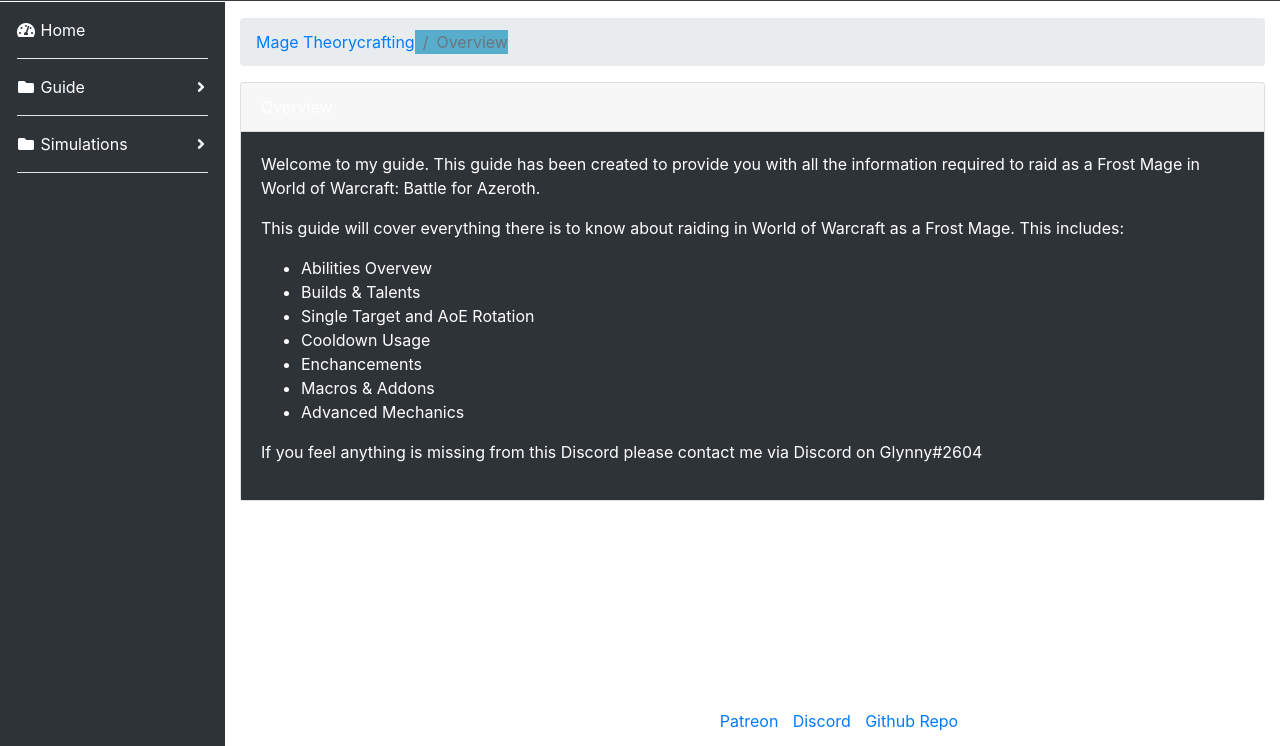
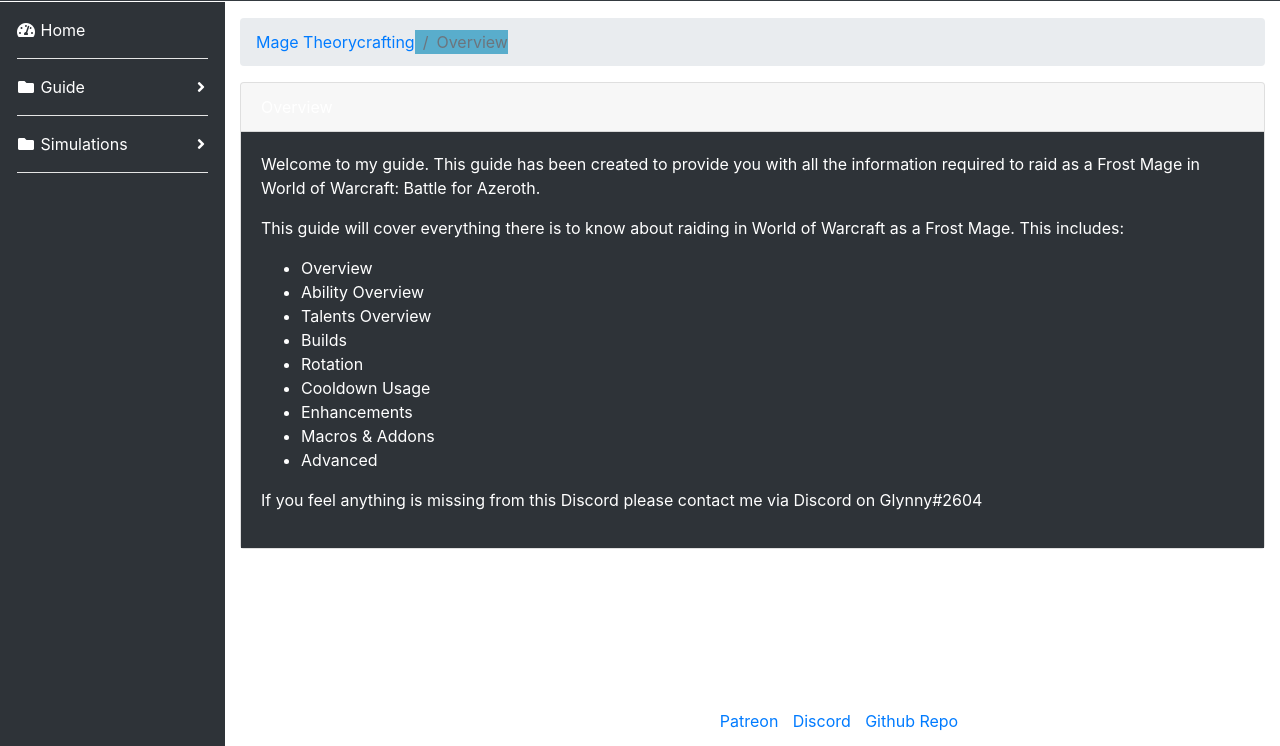
Before and after one commit to Glynnyx/Mage-Theorycrafting, a website with bundled scripts: page Overview.html in a window 1280 px wide. Shown: the part 55-801 px from the top of the page. Built offline with nearby package versions, Linux system fonts and the light colour scheme.

Commit message:
Update github
change overview to have a proper href list

```diff
--- a/Overview.html
+++ b/Overview.html
@@ -103,13 +103,15 @@
 
                 <p>
                   <ul>
-                    <li>Abilities Overvew</li>
-                    <li>Builds & Talents</li>
-                    <li>Single Target and AoE Rotation</li>
-                    <li>Cooldown Usage</li>
-                    <li>Enchancements</li>
-                    <li>Macros & Addons</li>
-                    <li>Advanced Mechanics</li>
+                    <li><a class="OverviewLI" href="Overview.html" target="_blank">Overview</li></a>
+                    <li><a class="OverviewLI" href="AbilityOverview.html" target="_blank">Ability Overview</li></a>
+                    <li><a class="OverviewLI" href="TalentOverview.html" target="_blank">Talents Overview</li></a>
+                    <li><a class="OverviewLI" href="Builds.html" target="_blank">Builds</li></a>
+                    <li><a class="OverviewLI" href="Rotation.html" target="_blank">Rotation</li></a>
+                    <li><a class="OverviewLI" href="Cooldown Usage.html" target="_blank">Cooldown Usage</li></a>
+                    <li><a class="OverviewLI" href="Enchancements.html" target="_blank">Enhancements</li></a>
+                    <li><a class="OverviewLI" href="MacrosAndAddons.html target="_blank"">Macros & Addons</li></a>
+                    <li><a class="OverviewLI" href="Advanced.html" target="_blank">Advanced</li></a>
                   </ul>
                 </p>
 
--- a/css/sb-admin.css
+++ b/css/sb-admin.css
@@ -507,3 +507,12 @@
   background-color: rgb(89, 173, 204);
   border-color: white;
 }
+
+
+.OverviewLI {
+  color: white
+}
+
+.OverviewLI:hover {
+  color: rgb(89, 173, 204);
+}
```
